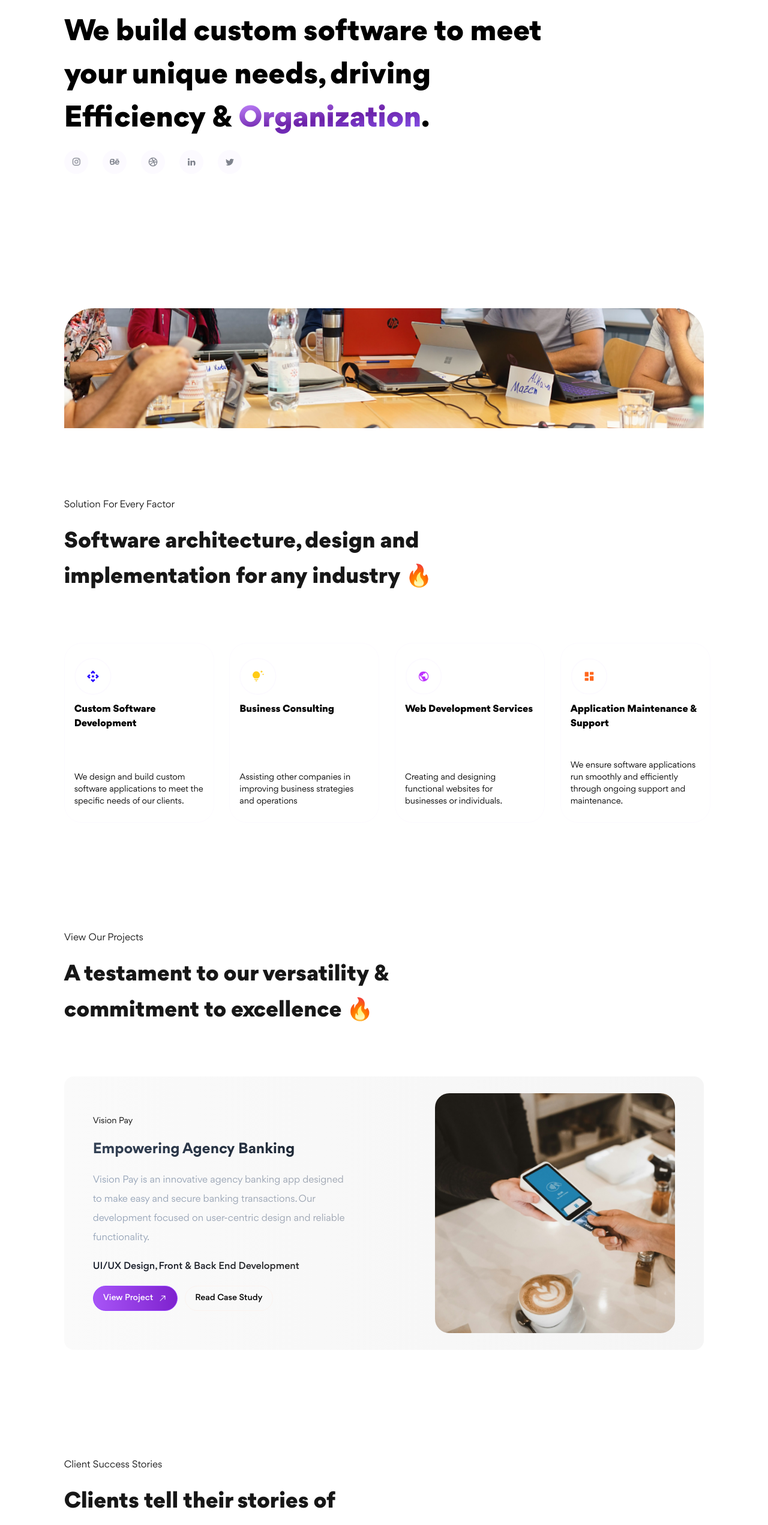
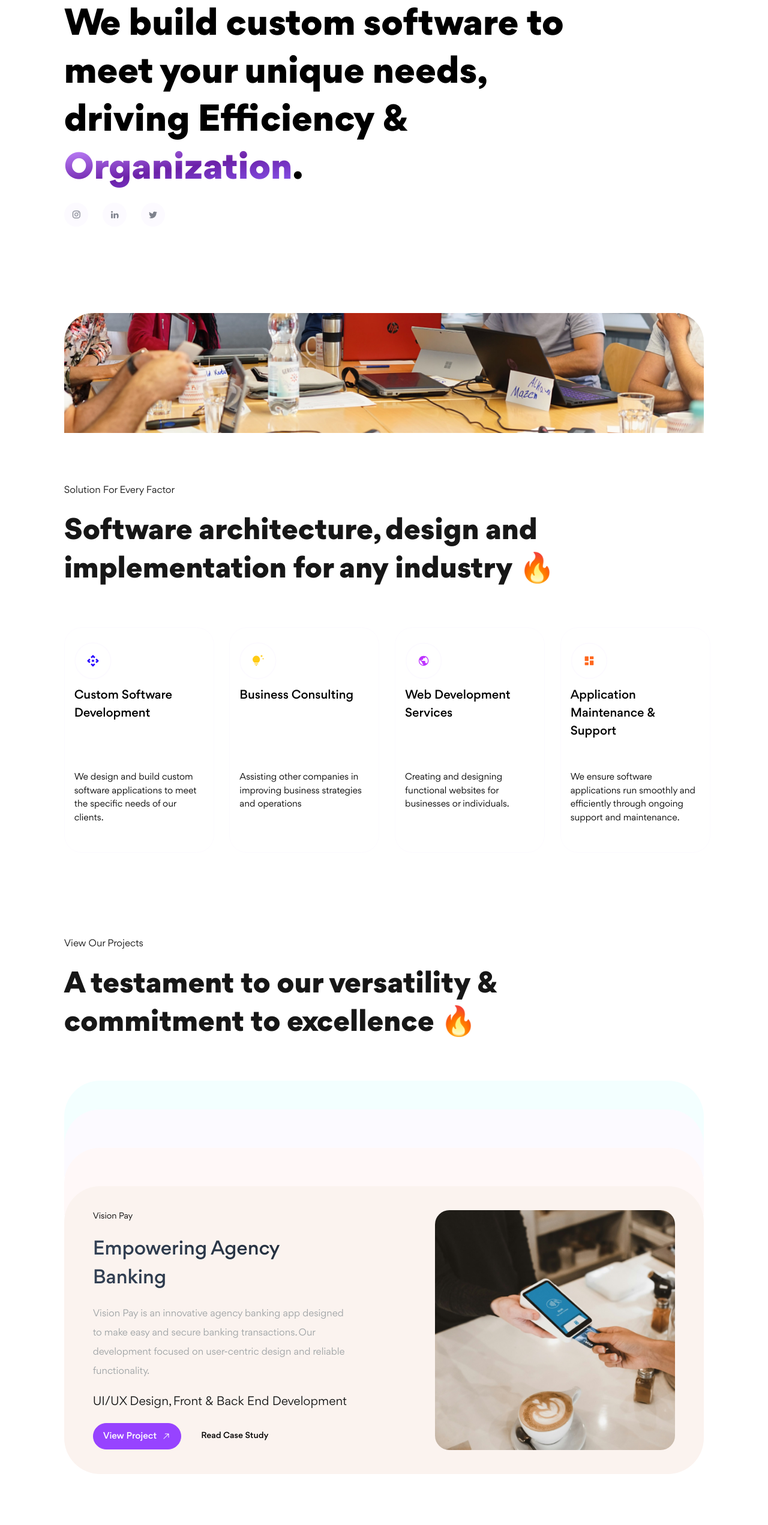
Before and after one commit to emeraldhycient/theDevmechanics, a Next.js app: page / in a window 1280 px wide. Shown: the part 234-2777 px from the top of the page at 60% size. Built offline with nearby package versions, Linux system fonts and the light colour scheme; a web font is replaced by a local one.

Commit message:
refactor: refactored home-page fixed spacing and font sizing

```diff
--- /dev/null
+++ b/src/components/atoms/blog-item.tsx
@@ -0,0 +1,15 @@
+import React from "react";
+
+type Props = {};
+
+const BlogItem = (props: Props) => {
+	return (
+		<div>
+			<div>
+				<div></div>
+			</div>
+		</div>
+	);
+};
+
+export default BlogItem;
--- a/src/components/atoms/project-item.tsx
+++ b/src/components/atoms/project-item.tsx
@@ -132,33 +132,33 @@ const ProjectItem: React.FC<ProjectItemProps> = ({
 				<div className="text-sm mb-5">
 					<p>{projectName}</p>
 				</div>
-				<div className="text-2xl font-semibold bg-gradient-to-r from-slate-700 to-gray-800 bg-clip-text text-transparent">
+				<div className="text-[2rem] font-medium bg-gradient-to-r from-slate-700 to-gray-800 bg-clip-text text-transparent">
 					<p>{projectMotto}</p>
 				</div>
-				<div className="text-base my-5 bg-gradient-to-r from-slate-400 to-gray-400 bg-clip-text text-transparent leading-loose">
+				<div className="text-base my-5 text-[#9FA4A6] leading-loose">
 					<p>{projectDescription}</p>
 				</div>
-				<div className="text-base font-medium bg-gradient-to-r from-gray-900 to-neutral-800 bg-clip-text text-transparent">
+				<div className="text-[1.25rem] text-[#141515]">
 					<p>{projectServices}</p>
 				</div>
 
 				<div>
-					<div className="mt-7 md:mt-5 flex flex-col min-[360px]:flex-row items-center ml-auto gap-x-3 gap-y-5">
+					<div className="mt-7 md:mt-5 flex flex-col min-[360px]:flex-row items-center ml-auto gap-x-4 gap-y-5">
 						{viewProjectLink && (
 							<Link
 								href={viewProjectLink}
-								className="group flex flex-row items-center gap-x-2 text-sm text-white no-underline capitalize px-4 py-2.5 font-medium rounded-full bg-gradient-to-r from-purple-500 to-purple-700 min-h-fit min-w-fit border border-[#9743FF]
-                hover:text-[#141515] hover:bg-white transition duration-500 ease-in-out">
+								className="group flex flex-row items-center gap-x-2 text-[0.9375rem] text-white no-underline capitalize px-4 py-2.5 font-medium rounded-full bg-[#9743FF] min-h-fit min-w-fit border border-[#9743FF]
+                ">
 								<span>{viewProjectText}</span>{" "}
 								<span>
-									<ArrowIcon className="-rotate-45 w-4 h-4 stroke-white group-hover:stroke-[#141515] transition duration-500 ease-in-out" />
+									<ArrowIcon className="-rotate-45 w-4 h-4 stroke-white" />
 								</span>
 							</Link>
 						)}
 						{readCaseStudyLink && (
 							<Link
 								href={readCaseStudyLink}
-								className="text-sm text-primary-blue no-underline capitalize px-4 py-2.5 font-medium rounded-full bg-primary-white min-h-fit min-w-fit border border-[#FBF3EF] hover:text-white hover:bg-gradient-to-r from-zinc-700 to-gray-600 transition duration-500 ease-in-out">
+								className="text-sm text-primary-blue no-underline text-[0.9375rem] capitalize px-4 py-2.5 font-medium rounded-full bg-primary-white min-h-fit min-w-fit border border-transparent">
 								{readCaseStudyText}
 							</Link>
 						)}
--- a/src/components/atoms/section-header.tsx
+++ b/src/components/atoms/section-header.tsx
@@ -4,8 +4,8 @@ type Props = {
 	className?: string;
 	headerClassName?: string;
 	subHeaderClassName?: string;
-	headerText?: string;
-	subHeaderText?: string;
+	headerText?: string | React.ReactNode;
+	subHeaderText?: string | React.ReactNode;
 };
 
 const SectionHeader = ({
@@ -17,13 +17,13 @@ const SectionHeader = ({
 }: Props) => {
 	return (
 		<div
-			className={`flex-col items-start gap-y-4 inline-flex ${className}`}>
+			className={`flex-col items-start gap-y-5 inline-flex ${className}`}>
 			<div
 				className={`text-neutral-900 text-base font-normal capitalize leading-loose ${headerClassName}`}>
 				<p>{headerText}</p>
 			</div>
 			<div
-				className={` text-neutral-900 font-bold text-3xl md:text-4xl leading-[3rem] md:leading-[3.7rem] w-full ${subHeaderClassName}`}>
+				className={` text-neutral-900 font-bold text-4xl md:text-5xl leading-[3rem] md:leading-[4rem] w-full ${subHeaderClassName}`}>
 				<p>{subHeaderText}</p>
 			</div>
 		</div>
--- a/src/components/atoms/story-item.tsx
+++ b/src/components/atoms/story-item.tsx
@@ -32,6 +32,7 @@ const StoryItem = (props: Props) => {
 						in how we operate and serve our customers."
 				position="CEO at Frameio Stores"
 				rating={3}
+				fill="fill-[#9743FF]"
 			/>
 		</div>
 	);
--- a/src/components/molecules/header.tsx
+++ b/src/components/molecules/header.tsx
@@ -12,7 +12,7 @@ const Header = (): React.ReactNode => {
 
 	return (
 		<header
-			className={`flex duration-200 justify-between py-4 lg:px-16 md:px-10 px-3 items-center sticky top-0 left-0 text-sm z-[9999] bg-white`}>
+			className={`flex duration-200 justify-between py-4 lg:px-16 md:px-10 px-3 items-center sticky top-0 left-0 text-sm z-[99999999] bg-white`}>
 			<Link href={"/"}>
 				<Image
 					src={`/images/logo.svg`}
--- a/src/components/molecules/hero-section.tsx
+++ b/src/components/molecules/hero-section.tsx
@@ -6,16 +6,19 @@ const HeroSection = (): React.ReactNode => {
 	return (
 		<>
 			<SectionContainer
-				containerClassName="lg:pt-24 lg:pb-36"
+				containerClassName="lg:pt-20 !pb-16 lg:pb-28"
 				className={`flex flex-col items-start justify-start `}>
 				<div className="">
 					<p>Software Design Agency</p>
 				</div>
 				<div
-					className={`text-3xl md:text-4xl lg:text-5xl font-bold py-4 w-full md:w-[36rem] ls:w-[37rem] lg:w-[50rem] leading-[3rem] md:leading-[4rem] lg:leading-[4.5rem]`}>
+					className={`text-4xl md:text-5xl lg:text-6xl font-bold py-4 w-full leading-[3rem] md:leading-[4rem] lg:leading-[5rem]`}>
 					<p>
-						We build custom software to meet your unique needs,
-						driving Efficiency &{" "}
+						We build custom software to{" "}
+						<br className="hidden md:block" /> meet your unique
+						needs,
+						<br className="hidden md:block" /> driving Efficiency &{" "}
+						<br className="hidden md:block" />{" "}
 						<span
 							className={`bg-gradient-to-tl from-violet-500 via-purple-800 to-purple-400 bg-clip-text text-transparent`}>
 							Organization
--- a/src/components/molecules/social_icons.tsx
+++ b/src/components/molecules/social_icons.tsx
@@ -7,21 +7,21 @@ const SocialIcons = () => {
 			icon: "/icons/IG.svg",
 			link: "https://instagram.com/",
 		},
-		{
-			icon: "/icons/behance.svg",
-			link: "https://behance.com/",
-		},
-		{
-			icon: "/icons/dribbble.svg",
-			link: "https://dribbble.com/",
-		},
+		// {
+		// 	icon: "/icons/behance.svg",
+		// 	link: "https://behance.com/",
+		// },
+		// {
+		// 	icon: "/icons/dribbble.svg",
+		// 	link: "https://dribbble.com/",
+		// },
 		{
 			icon: "/icons/linkedin.svg",
 			link: "https://linkedin.com/company/",
 		},
 		{
 			icon: "/icons/twitter.svg",
-			link: "https://x.com/",
+			link: "https://twitter.com/devmechanics?s=21",
 		},
 	];
 
--- a/src/components/templates/project.tsx
+++ b/src/components/templates/project.tsx
@@ -2,34 +2,47 @@ import Link from "next/link";
 import React from "react";
 import ArrowIcon from "../../../public/icons/arrow-icon";
 import ImageBlock from "../atoms/image-block";
+import ProjectItem from "../atoms/project-item";
 import SectionHeader from "../atoms/section-header";
 import SectionContainer from "../molecules/section-container.";
-import ProjectItem from "../atoms/project-item";
 
 type Props = {};
 
 const Project = (props: Props) => {
 	return (
-		<SectionContainer>
+		<SectionContainer containerClassName="!relative !min-h-fit !pt-10 md:!pt-14">
 			<SectionHeader
 				headerText="View Our Projects"
-				subHeaderText="A testament to our versatility & commitment to
-							excellence 🔥"
-				subHeaderClassName="md:w-[40rem] lg:w-[70%]"
+				subHeaderText={
+					<>
+						A testament to our versatility &{" "}
+						<br className="hidden md:block" /> commitment to
+						excellence 🔥
+					</>
+				}
+				subHeaderClassName=""
 			/>
+
+			<div className="mt-16 h-fit relative">
+				<div className="z-[7] absolute w-full h-28 rounded-t-[3.75rem] bg-[#F3FFFF] before:absolute before:inset-0 before:content-['']" />
+				<div className="z-[8] absolute w-full top-[3rem] rounded-t-[3.75rem] h-28 bg-[#FCFAFF] before:absolute before:inset-[50px] before:content-['']" />
+				<div className="z-[9] absolute w-full top-[7rem] rounded-t-[3.75rem] h-28 bg-[#FFF8F8] before:absolute before:inset-[100px] before:content-['']" />
 
 				<ProjectItem
 					imageSrc={"/images/preview.png"}
 					projectDescription={`Vision Pay is an innovative agency banking app designed to make easy and secure banking transactions. Our development focused on user-centric design and reliable functionality.`}
 					projectName={"Vision Pay"}
 					projectMotto={"Empowering Agency Banking"}
-				projectServices={"UI/UX Design, Front & Back End Development"}
+					projectServices={
+						"UI/UX Design, Front & Back End Development"
+					}
 					containerClassName={
-					"py-9 md:py-7 mt-20 md:flex-row bg-gradient-to-r from-neutral-50 to-neutral-100"
+						"!top-[6rem] !z-[9999] !absolute !w-full !rounded-[3.75rem] py-9 md:py-10 mt-20 md:flex-row bg-[#FBF3EF]"
 					}
 					readCaseStudyLink={"/"}
 					viewProjectLink={"/"}
 				/>
+			</div>
 		</SectionContainer>
 	);
 };
--- a/src/components/templates/services.tsx
+++ b/src/components/templates/services.tsx
@@ -12,10 +12,15 @@ const Services = (): React.ReactNode => {
 
 			<SectionHeader
 				headerText="Solution For Every Factor"
-				subHeaderText="Software architecture, design and implementation for any
-				industry 🔥"
-				className="mt-24 md:mt-28"
-				subHeaderClassName="mb-20 lg:w-[70%]"
+				subHeaderText={
+					<>
+						Software architecture, design and{" "}
+						<br className="hidden md:block" /> implementation for
+						any industry 🔥
+					</>
+				}
+				className="mt-20 md:mt-20"
+				subHeaderClassName="mb-16 "
 			/>
 
 			<div
@@ -23,8 +28,8 @@ const Services = (): React.ReactNode => {
 				{ServicesList.map((service, index) => (
 					<div
 						key={index}
-						className={`flex flex-col justify-between py-6 px-4 border border-[#FCFAFF] rounded-[29.245px] w-full md:w-[250px] lg:w-[250px] h-[300px] hover:shadow-sm ease-in-out duration-300`}>
-						<section>
+						className={`flex flex-col justify-between py-6 px-4 border border-[#FCFAFF] rounded-[29.245px] w-full md:w-[250px] lg:w-[250px] gap-y-10 hover:shadow-sm ease-in-out duration-300`}>
+						<div className="">
 							<Image
 								src={service.icon}
 								width={62.39}
@@ -33,13 +38,19 @@ const Services = (): React.ReactNode => {
 								alt=""
 							/>
 
-							<h3
-								className={`font-bold text-base py-3 capitalize`}>
-								{service.title}
-							</h3>
-						</section>
+							<div className=" h-[7rem]">
+								<p
+									className={`font-medium text-[1.25rem] py-3 capitalize`}>
+									{service.title}
+								</p>
+							</div>
+						</div>
 
-						<p className={`text-sm`}>{service.writeup}</p>
+						<div className=" h-[7rem]">
+							<p className={`text-[0.9375rem]`}>
+								{service.writeup}
+							</p>
+						</div>
 					</div>
 				))}
 			</div>
--- a/src/components/templates/story.tsx
+++ b/src/components/templates/story.tsx
@@ -13,13 +13,21 @@ type Props = {};
 
 const Story = (props: Props) => {
 	return (
-		<SectionContainer className="flex flex-col !gap-y-14">
+		<SectionContainer
+			containerClassName="!pt-0 mt-[74rem] md:!mt-[42rem]"
+			className="flex flex-col !gap-y-14">
 			<SectionHeader
 				headerText="Client Success Stories"
-				subHeaderText="Clients tell their stories of success with DevMechanics."
-				subHeaderClassName="md:w-[33rem] lg:w-[35rem]"
+				subHeaderText={
+					<>
+						Clients tell their stories of{" "}
+						<br className="hidden md:block" /> success with
+						DevMechanics.
+					</>
+				}
+				subHeaderClassName=""
 			/>
-			<div className="relative group">
+			<div className=" relative group">
 				<Swiper
 					className="w-full flex flex-row items-center"
 					breakpoints={{
```
Also changed, not shown: src/components/atoms/testimonial-card.tsx (+13 -4 lines). Lines whose indentation alone changed are shown as unchanged.
